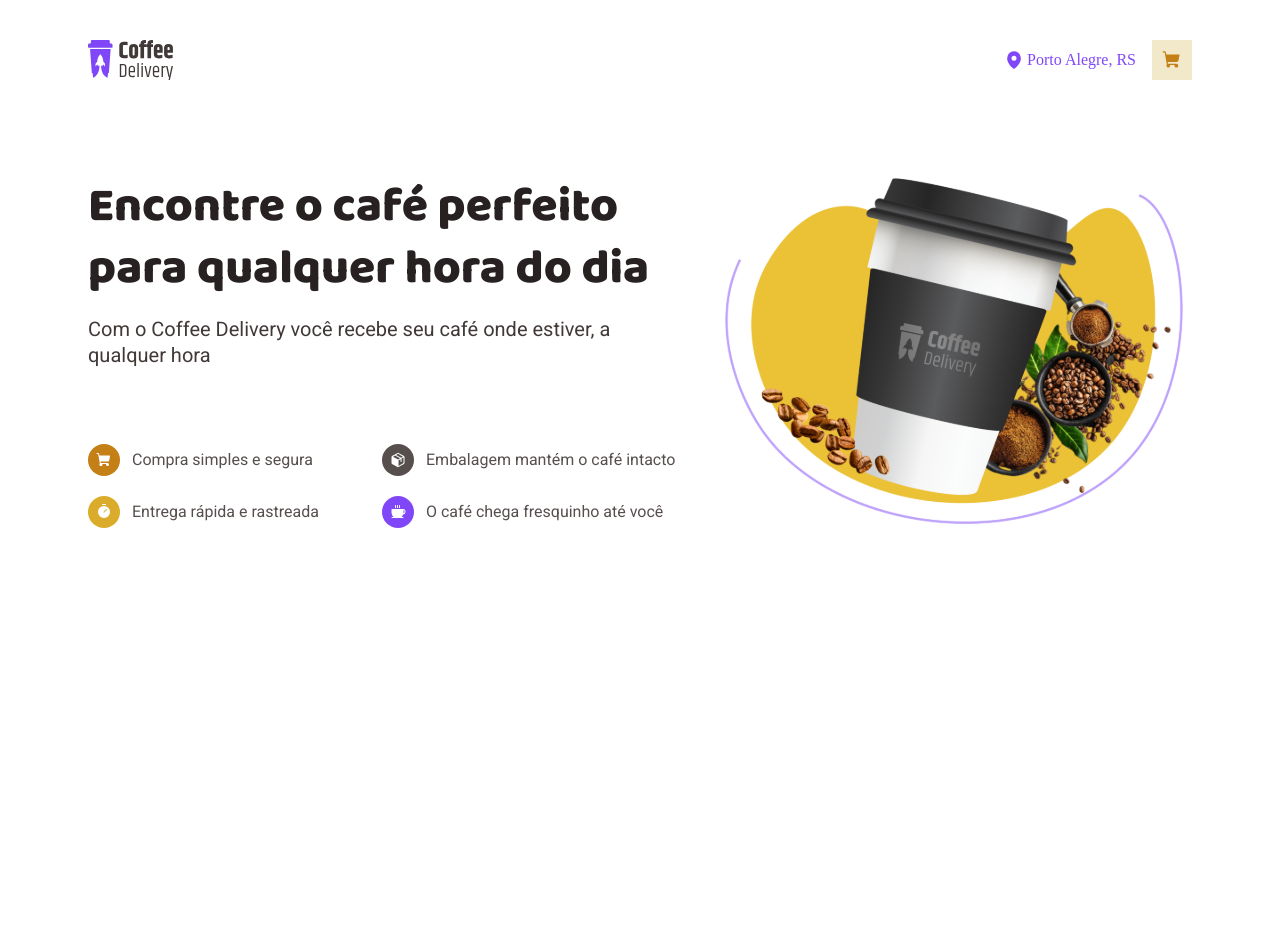
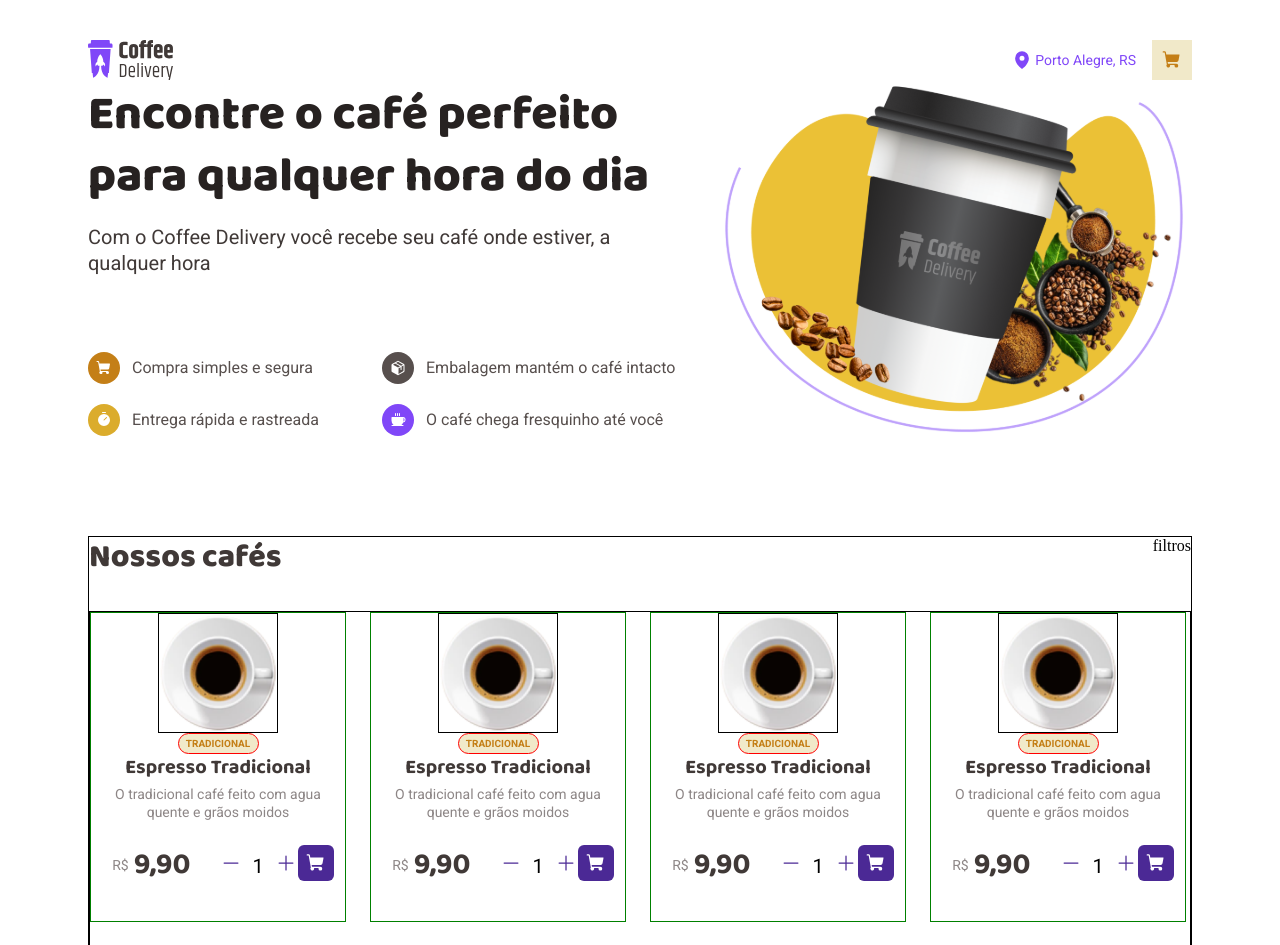
Before and after one commit to gabrielviol/coffee-delivery, a React (Vite) app in the folder coffee-delivery/: page / in a window 1280 px wide. Shown: the top 945 px of the page. Before the commit the page ends 800 px from the top, so only its background shows below. Built offline with nearby package versions, Linux system fonts and the light colour scheme.

Commit message:
Componente CoffeeList concluida

```diff
--- a/coffee-delivery/src/App.tsx
+++ b/coffee-delivery/src/App.tsx
@@ -5,6 +5,7 @@ import { Layout } from './styles/styles';
 import { GlobalStyle } from "./styles/global";
 import { defaultTheme } from './styles/themes/default';
 import { Intro } from './Intro';
+import { CoffeeList } from './CoffeeList'
 
 export function App() {
 
@@ -13,6 +14,7 @@ export function App() {
       <Layout>
         <Header />
         <Intro />
+        <CoffeeList/>
         <GlobalStyle />
       </Layout>
     </ThemeProvider>
--- /dev/null
+++ b/coffee-delivery/src/CoffeeList/index.tsx
@@ -0,0 +1,103 @@
+import { Buy, CoffeeCard, Container, ContainerHeader, List } from './styles'
+import { ShoppingCart, Minus, Plus } from 'phosphor-react'
+
+import coffeeTradicional from '../assets/coffeeTradicional.svg'
+
+export function CoffeeList () {
+    return(
+        <Container>
+            <ContainerHeader>
+                <h1>Nossos cafés</h1>
+                <div>filtros</div>
+            </ContainerHeader>
+            <List>
+                <CoffeeCard>
+                    <img src={coffeeTradicional} alt="" />
+                    <title>Tradicional</title>
+                    <h2>Espresso Tradicional</h2>
+                    <p>O tradicional café feito com agua quente e grãos moidos</p>
+                    <Buy>
+                        <p>R$<h2>9,90</h2></p>
+                        <div>
+                            <Minus size={20} weight='fill'/>
+                                <p>1</p>
+                            <Plus size={20} weight='fill'/>
+                            <div className='cart'>
+                                <ShoppingCart size={20} weight='fill'/>
+                            </div>
+                        </div>
+                    </Buy>
+                </CoffeeCard>
+                <CoffeeCard>
+                    <img src={coffeeTradicional} alt="" />
+                    <title>Tradicional</title>
+                    <h2>Espresso Tradicional</h2>
+                    <p>O tradicional café feito com agua quente e grãos moidos</p>
+                    <Buy>
+                        <p>R$<h2>9,90</h2></p>
+                        <div>
+                            <Minus size={20} weight='fill'/>
+                                <p>1</p>
+                            <Plus size={20} weight='fill'/>
+                            <div className='cart'>
+                                <ShoppingCart size={20} weight='fill'/>
+                            </div>
+                        </div>
+                    </Buy>
+                </CoffeeCard>
+                <CoffeeCard>
+                    <img src={coffeeTradicional} alt="" />
+                    <title>Tradicional</title>
+                    <h2>Espresso Tradicional</h2>
+                    <p>O tradicional café feito com agua quente e grãos moidos</p>
+                    <Buy>
+                        <p>R$<h2>9,90</h2></p>
+                        <div>
+                            <Minus size={20} weight='fill'/>
+                                <p>1</p>
+                            <Plus size={20} weight='fill'/>
+                            <div className='cart'>
+                                <ShoppingCart size={20} weight='fill'/>
+                            </div>
+                        </div>
+                    </Buy>
+                </CoffeeCard>
+                <CoffeeCard>
+                    <img src={coffeeTradicional} alt="" />
+                    <title>Tradicional</title>
+                    <h2>Espresso Tradicional</h2>
+                    <p>O tradicional café feito com agua quente e grãos moidos</p>
+                    <Buy>
+                        <p>R$<h2>9,90</h2></p>
+                        <div>
+                            <Minus size={20} weight='fill'/>
+                                <p>1</p>
+                            <Plus size={20} weight='fill'/>
+                            <div className='cart'>
+                                <ShoppingCart size={20} weight='fill'/>
+                            </div>
+                        </div>
+                    </Buy>
+                </CoffeeCard>
+                <CoffeeCard>
+                    <img src={coffeeTradicional} alt="" />
+                    <title>Tradicional</title>
+                    <h2>Espresso Tradicional</h2>
+                    <p>O tradicional café feito com agua quente e grãos moidos</p>
+                    <Buy>
+                        <p>R$<h2>9,90</h2></p>
+                        <div>
+                            <Minus size={20} weight='fill'/>
+                                <p>1</p>
+                            <Plus size={20} weight='fill'/>
+                            <div className='cart'>
+                                <ShoppingCart size={20} weight='fill'/>
+                            </div>
+                        </div>
+                    </Buy>
+                </CoffeeCard>
+
+            </List>
+        </Container>
+    )
+}
--- /dev/null
+++ b/coffee-delivery/src/CoffeeList/styles.ts
@@ -0,0 +1,145 @@
+
+import styled from "styled-components";
+
+export const Container = styled.main`
+border: 1px solid black;
+margin-top: 6rem;
+
+
+`
+export const ContainerHeader = styled.div`
+    display: flex;
+    justify-content: space-between;
+
+            h1{
+                display: flex;
+                align-items: center;
+
+                font-family: 'Baloo 2';
+                font-weight: 800;
+                font-size: 32px;
+                line-height: 130%;
+                color: ${(props) => props.theme['base-subtitle']};
+            }
+`
+
+export const List = styled.div`
+    border: 1px solid;
+    display: flex;
+    align-items: center;
+    justify-content: flex-start;
+    gap: 1.5rem;
+    flex-wrap: wrap;
+    margin-top: 2rem;
+`
+
+export const CoffeeCard = styled.div`
+    display: flex;
+    flex-direction: column;
+    align-items: center;
+
+    width: 256px;
+    height: 310px;
+
+    border: 1px solid green;
+
+    img {
+        width: 120px;
+        height: 120px;
+        border: 1px solid black;
+    }
+
+    h2 {
+        font-family: 'Baloo 2';
+        font-style: normal;
+        font-weight: 700;
+        font-size: 20px;
+        line-height: 130%;
+
+        display: flex;
+        align-items: flex-end;
+        text-align: center;
+
+        color: ${(props) => props.theme['base-subtitle']};
+    }
+    p {
+        margin: 0 10px;
+        margin-top: 5px;
+        font-family: 'Roboto';
+        font-weight: 400;
+        font-size: 14px;
+        line-height: 130%;
+        text-align: center;
+
+        color: ${(props) => props.theme['base-label']};
+    }
+
+    title {
+        display: flex;
+        width: 81px;
+        height: 21px;
+        justify-content: center;
+        align-items: center;
+        padding: 0;
+        gap: 4px;
+        border-radius: 100px;
+        background-color: ${(props) => props.theme['yellow-light']};
+
+        font-family: 'Roboto';
+        font-weight: 700;
+        font-size: 10px;
+        line-height: 130%;
+
+        text-transform: uppercase;
+
+        color: ${(props) => props.theme['yellow-dark']};
+        border: 1px solid red;
+        }
+`
+
+export const Buy = styled.div`
+        margin-top: 20px;
+        display: flex;
+        flex-direction: row;
+        justify-content: space-between;
+        align-items: center;
+        padding: 0;
+        gap: 20px;
+
+        line-height: 130%;
+        font-weight: 400;
+        font-family: 'Roboto';
+        color: ${(props) => props.theme['base-title']};
+
+        p{
+            display: flex;
+            align-items: center;
+            gap: 5px;
+            font-size: 14px;
+        }
+        h2{
+            font-size: 30px;
+            font-family: 'Baloo 2';
+        }
+        div{
+            display: flex;
+            align-items: center;
+            color: ${(props) => props.theme['purple-dark']};
+            gap: 2px;
+
+        div, div {
+            color: ${(props) => props.theme['white']};
+        }
+            p{
+                font-family: 'Roboto';
+                font-size: 20px ;
+                color: black;
+            }
+            .cart{
+                background-color: ${(props) => props.theme['purple-dark']};
+                padding: 8px;
+                border-radius: 6px;
+                gap: 8px;
+            }
+        }
+`
--- a/coffee-delivery/src/Header/styles.ts
+++ b/coffee-delivery/src/Header/styles.ts
@@ -11,6 +11,8 @@ export const SideRight = styled.div`
     align-items: center;
     justify-content: space-between;
     gap: 1rem;
+    font-family: 'Roboto';
+    font-size: 14px;
 
     div {
         color: ${(props) => props.theme['purple']};
```
Also changed, not shown: coffee-delivery/src/assets/coffeeTradicional.svg (added).
